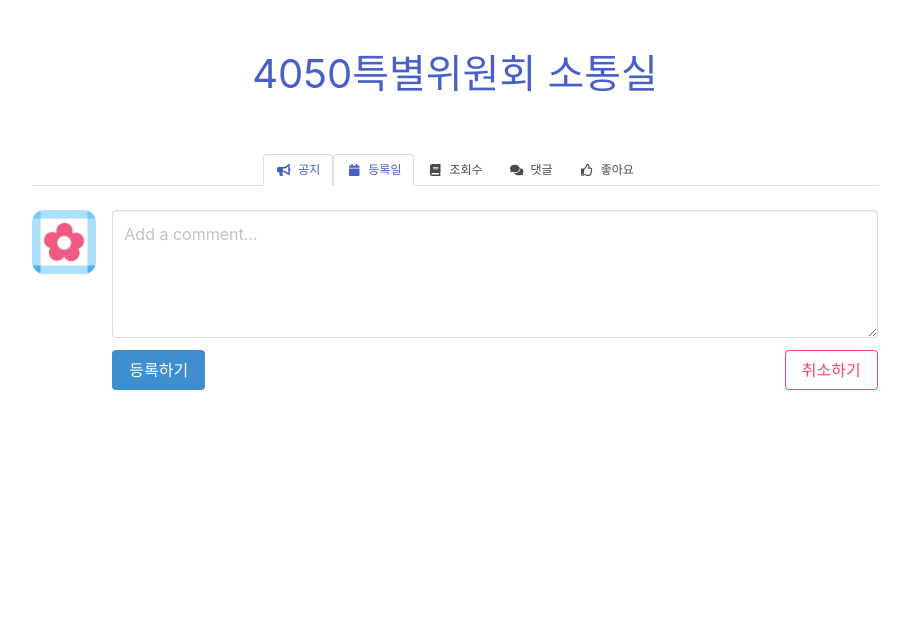
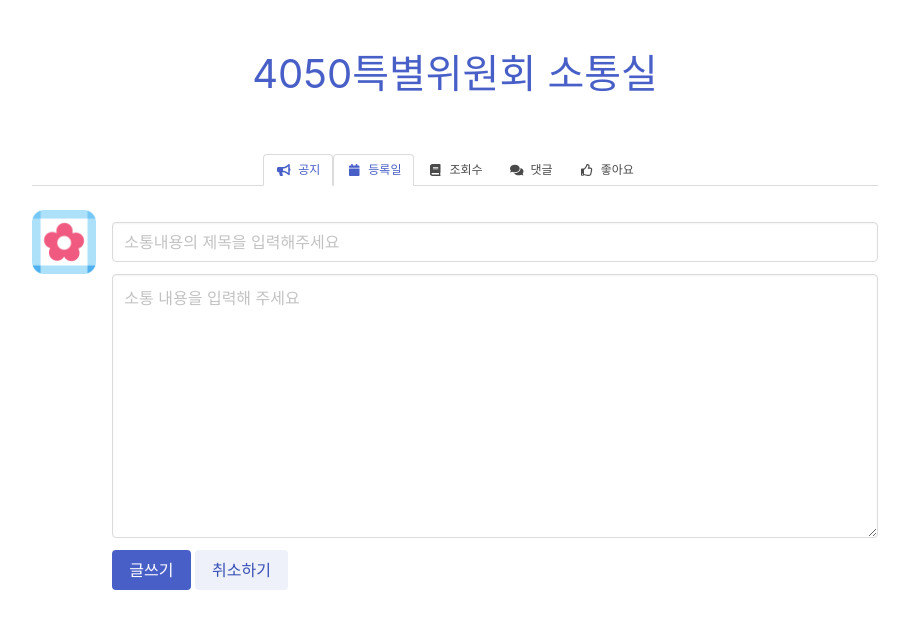
Before and after one commit to djangojeng-e/4050special, a Django app: page /community/ in a window 1280 px wide. Shown: the part 56-685 px from the top of the page, without its empty margins (185-1094 px from the left). Run offline with Django 3.2, Linux system fonts and the light colour scheme; data that the repository does not hold is empty; parts of the project's set-up code (start-up, migrations or seed data) failed here and were passed over; some libraries are stand-ins or nearby versions.

Commit message:
4050special - adding posts in community page

```diff
--- a/community/forms.py
+++ b/community/forms.py
@@ -0,0 +1,43 @@
+from django import forms
+
+
+class CommunicationForm(forms.Form):
+    writer = forms.CharField(max_length=None,
+    widget=forms.TextInput(
+        attrs={
+            'class': 'input',
+            'value': '{{request.user.username }}',
+            'type': 'hidden',
+        }
+    ))
+
+    author = forms.CharField(max_length=None),
+    widget=forms.TextInput(
+        attrs={
+            'class': 'input',
+            'value': '{{request.user.username}}',
+            'type': 'hidden',
+        }
+    )
+
+    title = forms.CharField(max_length=100,
+    error_messages={
+        'required': '제목을 입력해주세요',
+        'invallid': '제목이 너무 깁니다. 100자 이내로 써주세요',
+    },
+    widget=forms.TextInput(
+        attrs={
+            'class': 'input',
+            'placeholder': '소통내용의 제목을 입력해주세요',
+        }
+    ))
+
+    content = forms.CharField(max_length=None,
+    error_messages={
+        'required': '소통 내용을 입력해주세요',
+    },
+    widget=forms.Textarea(
+        attrs={
+            'class': 'textarea',
+            'placeholder': '소통 내용을 입력해 주세요'
+        }))
--- a/community/views.py
+++ b/community/views.py
@@ -1,9 +1,36 @@
-from django.shortcuts import render
+from django.shortcuts import render, HttpResponse
 from .models import Community_Post
+from .forms import CommunicationForm
+from django.contrib.auth.models import User
 # Create your views here.
 
 
 def community_page(request):
-    community_post = Community_Post.objects.all()
+    if request.method == "POST":
+        community_post = Community_Post.objects.all()
+        form = CommunicationForm(request.POST)
+        if form.is_valid():
+            writer = User.objects.get(username=request.user.username)
+            author = writer
+            title = form.cleaned_data['title']
+            content = form.cleaned_data['content']
 
-    return render(request, 'community/community_page.html', {'community_post': community_post})
+            print(writer)
+            print(author)
+
+            post = Community_Post(
+                writer=writer,
+                author=writer,
+                title=title,
+                content=content
+            )
+            post.save()
+            print(content)
+            community_post = Community_Post.objects.all()
+        else:
+            return HttpResponse('에러')
+    else:
+        form = CommunicationForm()
+        community_post = Community_Post.objects.all()
+        return render(request, 'community/community_page.html', {'community_post': community_post, 'form': form})
+    return render(request, 'community/community_page.html', {'community_post': community_post, 'form': form})
--- a/templates/community/community_page.html
+++ b/templates/community/community_page.html
@@ -81,16 +81,16 @@
           <span class="icon is-small"><i class="fas fa-thumbs-up"></i></span>
         </a>
         <span>{{ community_post.like_counts }}</span>
-        <a class="level-item" style="padding-left: 5px;">
+        <a class="level-item" style="padding-left: 20px;">
           <span class="icon is-small"><i class="fas fa-thumbs-down"></i></span>
         </a>
         <span>{{ community_post.dislike_counts }}</span>
-        <a class="level-item" style="padding-left: 5px;">
+        <a class="level-item" style="padding-left: 20px;">
           <span class="icon is-small"><i class="fas fa-comments"></i></span>
         </a>
         <span>{{ community_post.comments_counts }}</span>
 
-        <a class="level-item" style="padding-left: 5px;">
+        <a class="level-item" style="padding-left: 20px;">
           <span class="icon is-small"><i class="fas fa-book"></i></span>
         </a>
         <span>{{ community_post.post_views }}</span>
@@ -123,16 +123,16 @@
           <span class="icon is-small"><i class="fas fa-thumbs-up"></i></span>
         </a>
         <span>{{ community_post.like_counts }}</span>
-        <a class="level-item" style="padding-left: 5px;">
+        <a class="level-item" style="padding-left: 20px;">
           <span class="icon is-small"><i class="fas fa-thumbs-down"></i></span>
         </a>
         <span>{{ community_post.dislike_counts }}</span>
-        <a class="level-item" style="padding-left: 5px;">
+        <a class="level-item" style="padding-left: 20px;">
           <span class="icon is-small"><i class="fas fa-comments"></i></span>
         </a>
         <span>{{ community_post.comments_counts }}</span>
 
-        <a class="level-item" style="padding-left: 5px;">
+        <a class="level-item" style="padding-left: 20px;">
           <span class="icon is-small"><i class="fas fa-book"></i></span>
         </a>
         <span>{{ community_post.post_views }}</span>
@@ -156,25 +156,41 @@
     </p>
   </figure>
   <div class="media-content">
+
+
+<form action="{% url 'community_page' %}" method="POST">
+{% csrf_token %}
+
+<input type="hidden" value="{{ request.user.username }}" id="writer">
+<input type="hidden" value="{{ request.user.username }}" id="author">
+
+ {% for field in form %}
+
     <div class="field">
       <p class="control">
-        <textarea class="textarea" placeholder="Add a comment..."></textarea>
+        {{ field }} {{ field.errors }}
       </p>
     </div>
-    <nav class="level">
-      <div class="level-left">
-        <div class="level-item">
-          <a class="button is-info">등록하기</a>
-        </div>
-      </div>
-      <div class="level-right">
-        <div class="level-item">
-        <a href="{% url 'community_page' %}">
-          <span class="button is-danger is-outlined">취소하기</span>
-        </a>
-        </div>
-      </div>
-    </nav>
+
+
+{% endfor %}
+    <div class="control">
+    <button class="button is-link">글쓰기</button>
+    <a href="/">
+    <button class="button is-link is-light">취소하기</button>
+    </a>
+  </div>
+
+
+ </form>
+
+
+
+
+
+
+
+
   </div>
 </article>
 
```
Also changed, not shown: community/models.py (+16 -0 lines).
